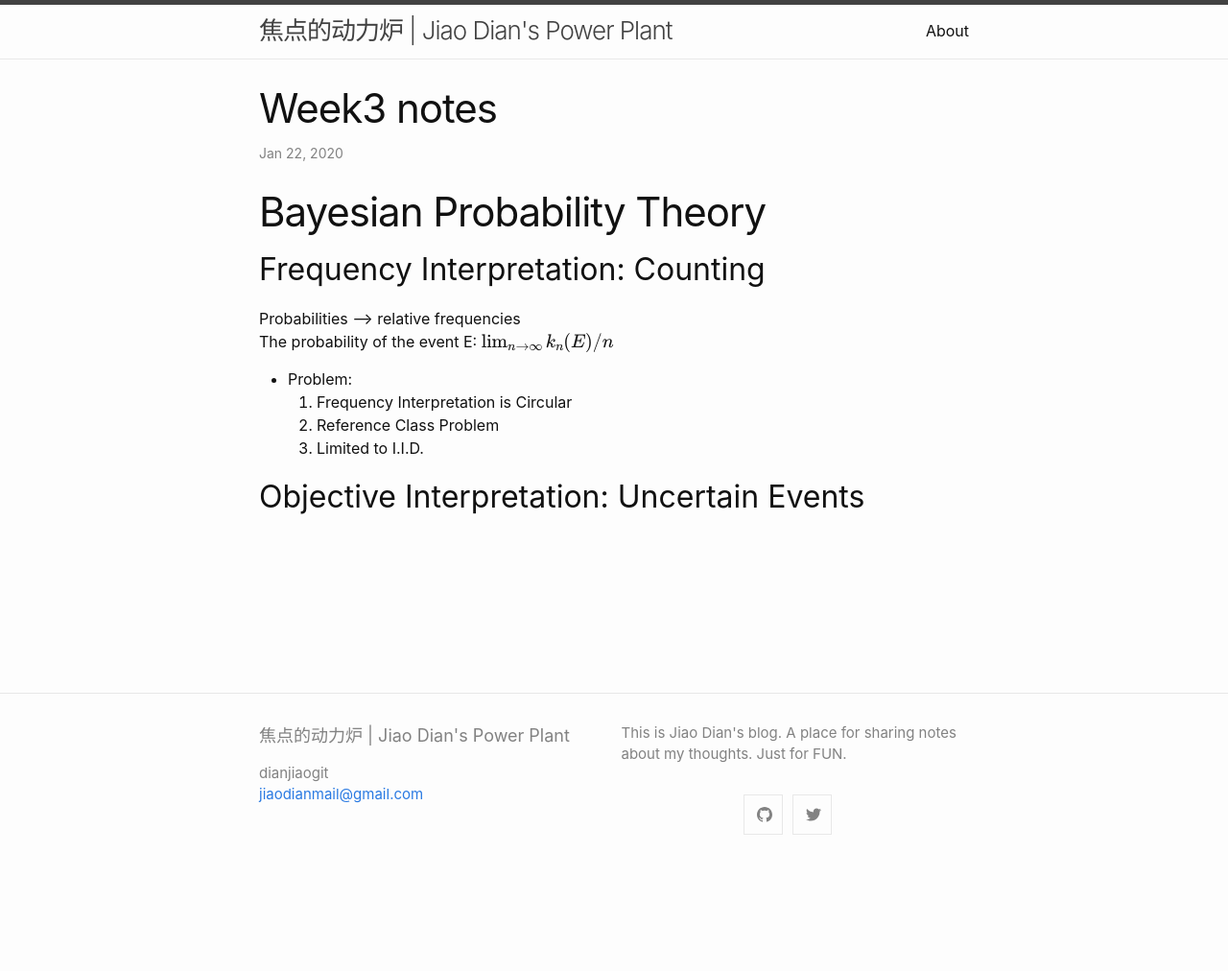
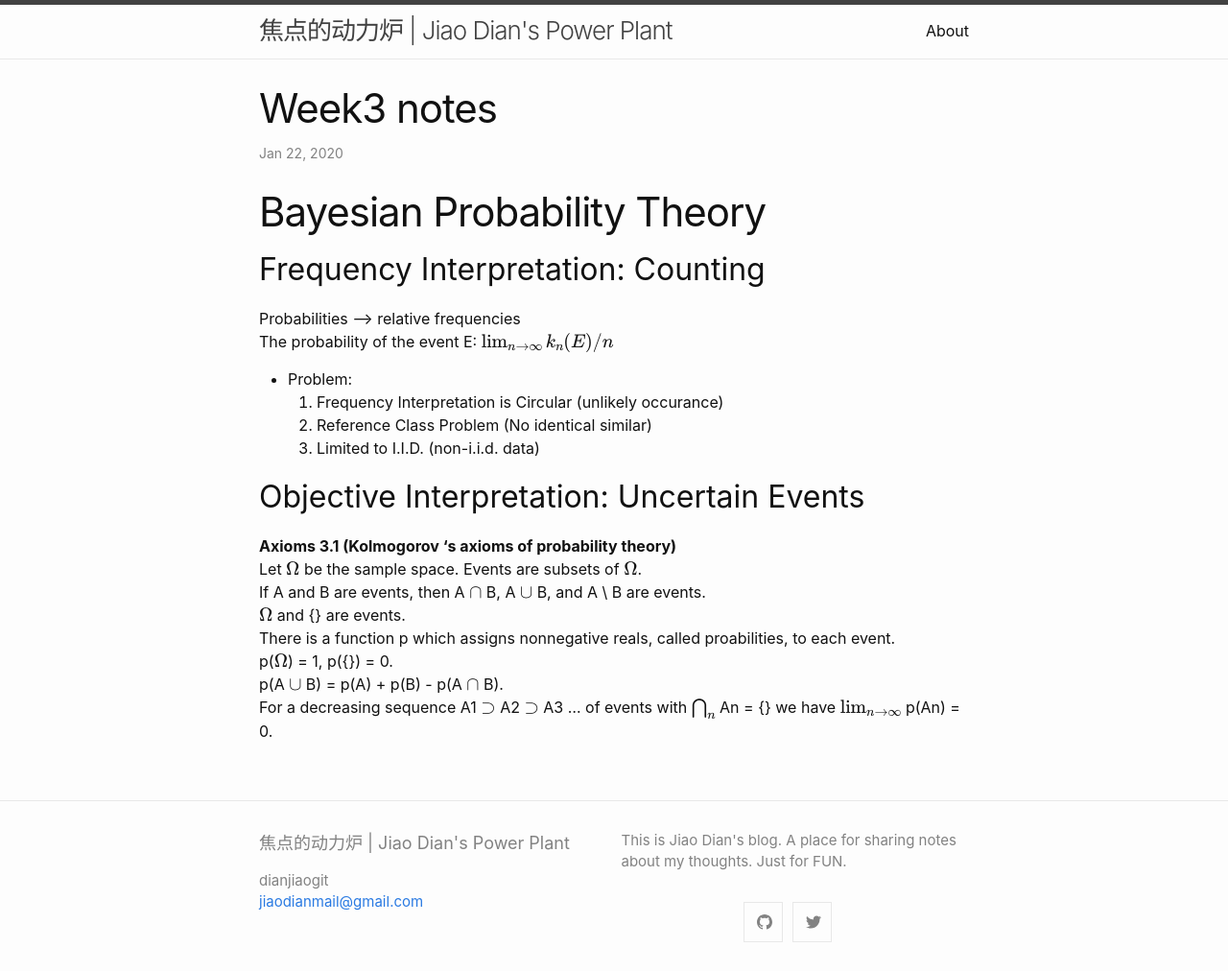
Before and after one commit to dianjiaogit/dianjiaogit.github.io, a Jekyll site: the page built from _posts/2020-01-22-week3 notes.md, in a window 1280 px wide. Shown: the whole page at 96% size. Built offline with Jekyll 4.4.1, drawn with Linux system fonts in a browser that asks for light colours; formulas are drawn with MathJax 3; before the commit the page ends 900 px from its top, so only the background shows below that.

Commit message:
week3 add 3.1

```diff
--- a/_posts/2020-01-22-week3 notes.md
+++ b/_posts/2020-01-22-week3 notes.md
@@ -12,8 +12,16 @@ Probabilities --> relative frequencies
 The probability of the event E: $\lim_{n \to \infty} k_n (E) / n$
 
 * Problem:
-	1. Frequency Interpretation is Circular
-	2. Reference Class Problem
-	3. Limited to I.I.D.
+	1. Frequency Interpretation is Circular (unlikely occurance)
+	2. Reference Class Problem (No identical similar)
+	3. Limited to I.I.D. (non-i.i.d. data)
 
 ## Objective Interpretation: Uncertain Events
+**Axioms 3.1 (Kolmogorov 's axioms of probability theory)**
+Let $\Omega$ be the sample space. Events are subsets of $\Omega$.
+If A and B are events, then A $\cap$ B, A $\cup$ B, and A \ B are events.
+$\Omega$ and \{\} are events.
+There is a function p which assigns nonnegative reals, called proabilities, to each event.
+p($\Omega$) = 1, p(\{\}) = 0.
+p(A $\cup$ B) = p(A) + p(B) - p(A $\cap$ B).
+For a decreasing sequence A1 $\supset$ A2 $\supset$ A3 ... of events with $\bigcap_n$ An = \{\} we have $\lim_{n \to \infty}$ p(An) = 0.
```
Also changed, not shown: _posts/2020-01-07-The Attacker.md (+1 -0 lines).
